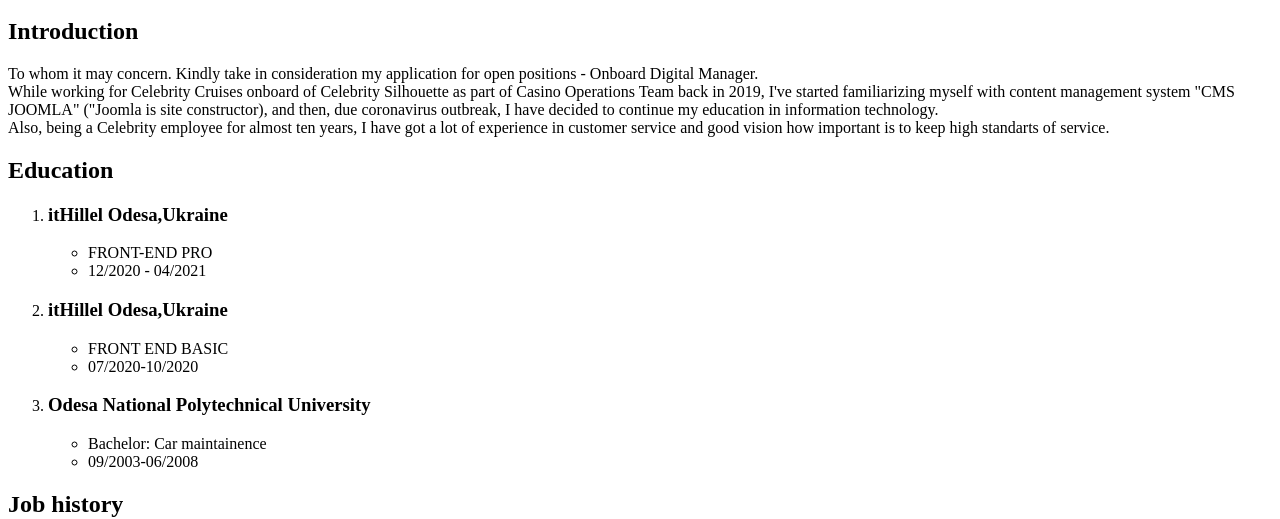
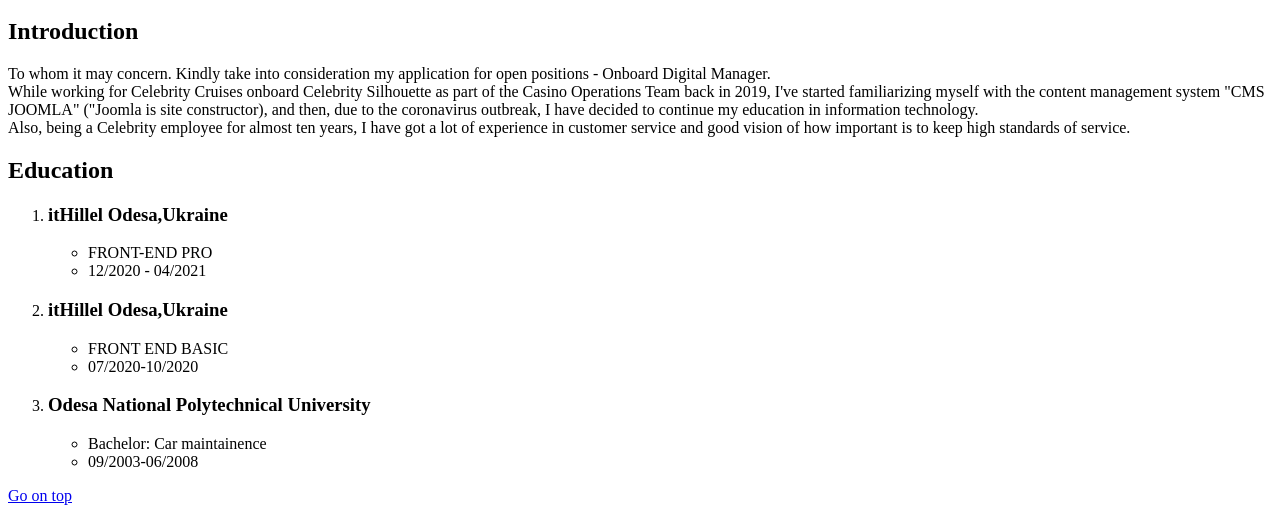
Before and after one commit to VadymSorokin/lesson, a plain HTML site: page lesson_2/index.html in a window 1280 px wide. Shown: the part 281-800 px from the top of the page. Drawn offline with Linux system fonts and the light colour scheme.

Commit message:
Update index.html

```diff
--- a/lesson_2/index.html
+++ b/lesson_2/index.html
@@ -9,7 +9,7 @@
 
 <body>
 	<header>
-		<h1>Vadym Sorokin</h1>
+		<h1 id="main-title">Vadym Sorokin</h1>
 		<img src="./img/VS_0_83x107.webp" alt="Vadym's photo">
 		<ul>
 			<li><a href="#introduction">Introduction</a></li>
@@ -23,17 +23,17 @@
 		<div id="introduction">
 			<h2>Introduction</h2>
 			<p>To whom it may concern.
-				Kindly take in consideration my application for open positions -
+				Kindly take into consideration my application for open positions -
 				Onboard Digital Manager. <br>
-				While working for Celebrity Cruises onboard of Celebrity Silhouette
-				as part of Casino Operations Team back in 2019, I've started
-				familiarizing myself with content management system "CMS
+				While working for Celebrity Cruises onboard Celebrity Silhouette
+				as part of the Casino Operations Team back in 2019, I've started
+				familiarizing myself with the content management system "CMS
 				JOOMLA" ("Joomla is site constructor),
-				and then, due coronavirus outbreak, I have decided to continue my
+				and then, due to the coronavirus outbreak, I have decided to continue my
 				education in information technology.<br>
 				Also, being a Celebrity employee for almost ten years, I have got a
 				lot of experience in customer service and
-				good vision how important is to keep high standarts of service.</p>
+				good vision of how important is to keep high standards of service.</p>
 		</div>
 		<div id="education">
 			<h2>Education</h2>
@@ -60,6 +60,7 @@
 					</ul>
 				</li>
 			</ol>
+			<a href="#main-title">Go on top</a>
 		</div>
 		<div id="job-history">
 			<h2>Job history</h2>
@@ -112,6 +113,7 @@
 						gambling policies</p>
 				</li>
 			</ol>
+			<a href="#main-title">Go on top</a>
 		</div>
 	</main>
 
```
